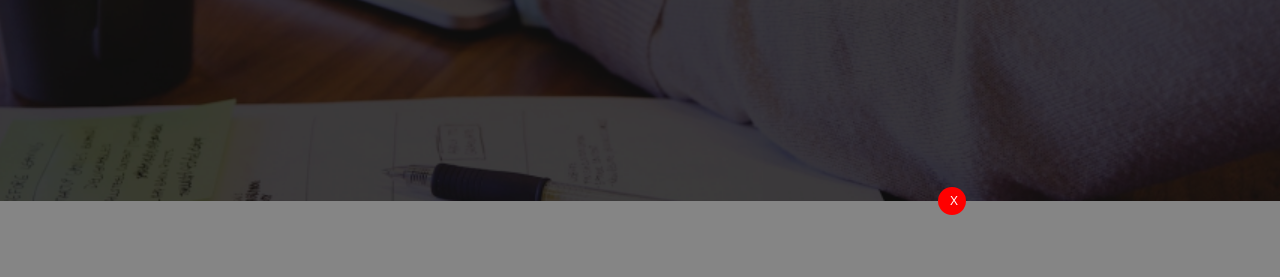
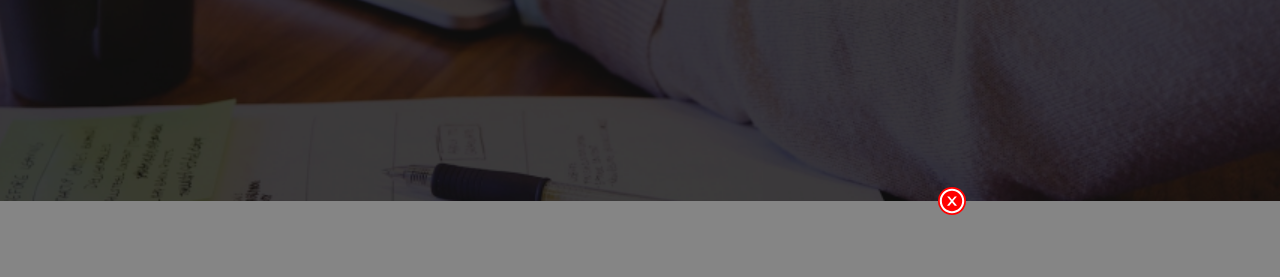
Before and after one commit to tel-ran-de/career_team_2, a React (Create React App) app in the folder frontend/: page / in a window 1280 px wide. Both pictures are taken after a click on the element 610 px from the left and 1000 px from the top of the page. Shown: the part 600-877 px from the top of the page. Built offline with nearby package versions, Linux system fonts and the light colour scheme.

Commit message:
modal fixed

```diff
--- a/frontend/src/components/Modal/Modal.jsx
+++ b/frontend/src/components/Modal/Modal.jsx
@@ -1,25 +1,27 @@
-import s from "./Modal.module.scss";
-import { Context } from "../../context";
-import { useContext } from "react";
-import ReactPlayer from "react-player/youtube";
+import s from './Modal.module.scss';
+import { Context } from '../../context';
+import { useContext } from 'react';
+import ReactPlayer from 'react-player/youtube';
+import { AiOutlineCloseCircle } from 'react-icons/ai';
 
 export default function Modal() {
 	const { videoSource, setSource, modal, setModal } = useContext(Context);
 
-  const display = modal ? { display: "flex" } : { display: "none" };
+	document.body.style.overflow = modal ? 'hidden' : 'auto';
+
+	const display = modal ? { display: 'flex' } : { display: 'none' };
 
 	const close_window = () => {
 		setModal(false);
-    setSource("");
+		setSource('');
 	};
 
 	return (
 		<div className={s.modal} style={display}>
 			<div className={s.modal_content}>
 				<ReactPlayer url={videoSource} width={640} />
-        <button className={s.close_icon} onClick={close_window}>
-          X
-        </button>
+
+				<AiOutlineCloseCircle className={s.close_icon} onClick={close_window} />
 			</div>
 		</div>
 	);
```
Also changed, not shown: 1 other file (tests, documents, lock files or other folders). Lines whose indentation alone changed are shown as unchanged.
